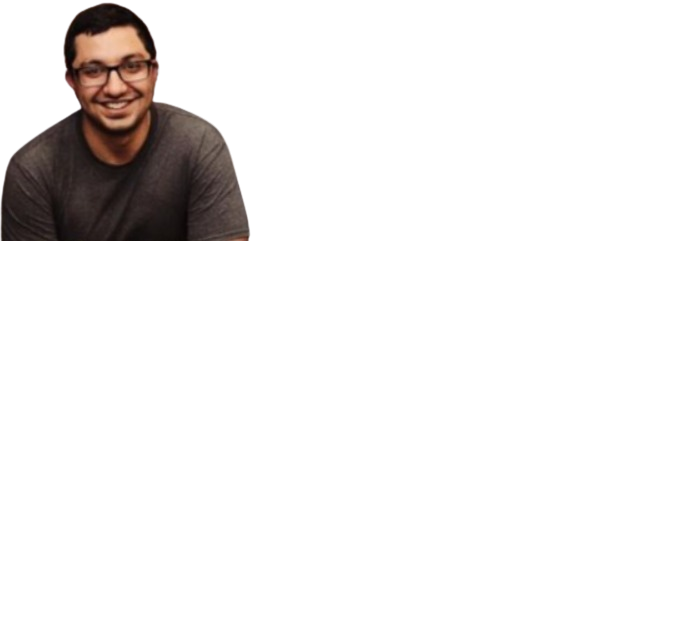
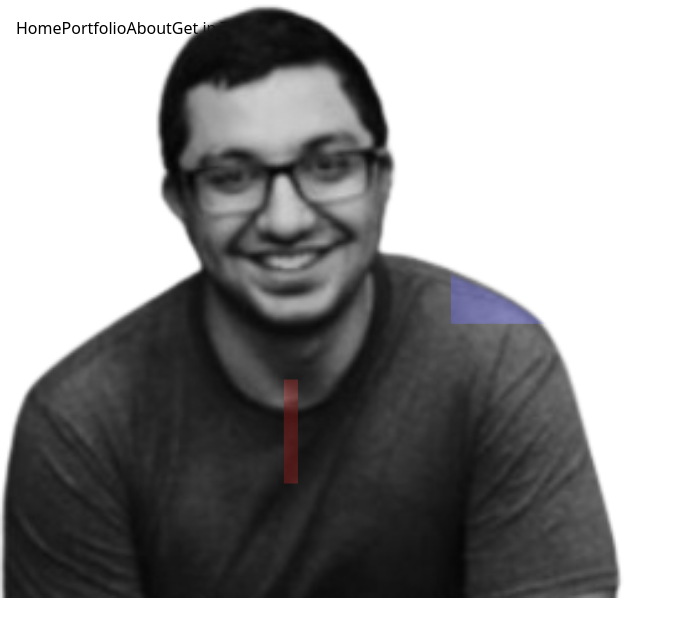
Before and after one commit to primissus/resume-next-v1, a Next.js app: page /en in a window 1280 px wide. Shown: the top 636 px of the page, without its empty margins (0-685 px from the left). Built offline with nearby package versions, Linux system fonts and the light colour scheme.

Commit message:
GlitchImg

```diff
--- a/app/[locale]/page.tsx
+++ b/app/[locale]/page.tsx
@@ -1,6 +1,29 @@
-import Image from 'next/image';
-import profilePicture from '@assets/profile.png';
+import GlitchImg from '@/components/GlitchImg';
+import ImgProfile from '@/assets/profile.png';
+
+function Header() {
+    return (
+        <div className="p-4">
+            <nav>
+                <ul className="flex flex-row">
+                    <li>Home</li>
+                    <li>Portfolio</li>
+                    <li>About</li>
+                    <li>Get in Touch</li>
+                </ul>
+            </nav>
+        </div>
+    );
+}
 
 export default function Home() {
-    return <Image src={profilePicture} alt="" />;
+    console.log('ImgProfile', ImgProfile);
+
+    return (
+        <div>
+            <Header />
+
+            <GlitchImg src={ImgProfile} className="max-w-200-px w-1/2" />
+        </div>
+    );
 }
--- /dev/null
+++ b/components/GlitchImg/index.tsx
@@ -0,0 +1,20 @@
+import Image from 'next/image';
+import clsx from 'clsx';
+
+import TintedImg from '@/components/TintedImg';
+
+import styles from './styles.module.scss';
+
+const GlitchImg = ({ src, className }: any) => {
+
+    return (
+        <div className={styles.imgContainer}>
+            <Image className={clsx(className, 'grayscale')} src={src} alt="" />
+            <TintedImg color="red" className={clsx(className, styles.filterImg)} src={src} alt="" />
+            <TintedImg color="blue" className={clsx(className, styles.filterImg)} src={src} alt="" />
+        </div>
+    );
+}
+
+
+export default GlitchImg;
--- /dev/null
+++ b/components/GlitchImg/styles.module.scss
@@ -0,0 +1,47 @@
+.imgContainerimgContainer {
+    position: relative;
+}
+
+.imgContainer > img {
+    position: absolute;
+    top: 0;
+    left: 0;
+}
+
+img.filterImg {
+     clip-path: inset(100% 100% 100% 100%);
+}
+
+.imgContainer img.filterImg:nth-of-type(2) {
+    top: -8px;
+    left: -8px;
+    animation: svg-glitch-effect-1 2s infinite linear alternate-reverse;
+    animation-delay: 3s;
+}
+
+.imgContainer img.filterImg:nth-of-type(3) {
+    top: 8px;
+    left: 8px;
+    animation: svg-glitch-effect-2 2s infinite linear alternate-reverse;
+    animation-delay: 3s;
+}
+
+$steps: 30;
+
+@keyframes svg-glitch-effect-1{
+    @for $i from 0 through $steps{
+        #{percentage($i*(1/$steps))}{
+            //clip: rect(random(75) + px, 270px, random(75) + px, 0);
+            clip-path: inset(percentage(random(90) / 100) percentage(random(90) / 100) percentage(random(90) / 100) percentage(random(90) / 100));
+        }
+    }
+}
+
+@keyframes svg-glitch-effect-2{
+    @for $i from 0 through $steps{
+        #{percentage($i*(1/$steps))}{
+            //clip: rect(random(75) + px, 270px, random(75) + px, 0);
+            clip-path: inset(percentage(random(90) / 100) percentage(random(90) / 100) percentage(random(90) / 100) percentage(random(90) / 100));
+        }
+    }
+}
--- /dev/null
+++ b/components/TintedImg/index.tsx
@@ -0,0 +1,22 @@
+import Image, { ImageLoaderProps } from 'next/image';
+import clsx from 'clsx';
+import styles from './styles.module.css';
+
+
+export interface TintedImageProps {
+    color: string;
+}
+
+const TintedImage = ({ color, src, className }: any) => {
+    return (
+        <Image
+            src={src}
+            alt=""
+            className={clsx(className, styles.tintedImage)}
+            style={{
+                filter: `brightness(200%) grayscale(100%) opacity(0.3) drop-shadow(0 0 0 ${color})`
+            }} />
+    );
+};
+
+export default TintedImage;
--- /dev/null
+++ b/components/TintedImg/styles.module.css
@@ -0,0 +1,6 @@
+.tintedImage {
+    filter:
+        brightness(200%)
+        grayscale(100%)
+        opacity(0.2);
+}
--- a/package.json
+++ b/package.json
@@ -14,6 +14,7 @@
     "@types/react-dom": "18.2.4",
     "accept-language-parser": "^1.5.0",
     "autoprefixer": "10.4.14",
+    "clsx": "^1.2.1",
     "eslint": "8.41.0",
     "eslint-config-next": "13.4.4",
     "next": "13.4.4",
@@ -22,10 +23,12 @@
     "react-dom": "18.2.0",
     "remark": "^14.0.3",
     "remark-html": "^15.0.2",
+    "styled-components": "6.0.0-rc.5",
     "tailwindcss": "3.3.2",
     "typescript": "5.0.4"
   },
   "devDependencies": {
-    "@types/accept-language-parser": "^1.5.3"
+    "@types/accept-language-parser": "^1.5.3",
+    "sass": "^1.63.6"
   }
 }
--- a/tailwind.config.js
+++ b/tailwind.config.js
@@ -1,3 +1,5 @@
+const colors = require('tailwindcss/colors');
+
 /** @type {import('tailwindcss').Config} */
 module.exports = {
   content: [
@@ -13,6 +15,16 @@ module.exports = {
           'conic-gradient(from 180deg at 50% 50%, var(--tw-gradient-stops))',
       },
     },
+    colors: {
+        ...colors,
+        'darker-blue': '#1c1751',
+        'dark-blue': '#292b79',
+        'blue': '#1d8ac9',
+        'purple': '#6d3194',
+        'pink': '#e73396',
+        'light-pink': '#f06c98',
+        'lighter-pink': '#f491aa',
+    },
   },
   plugins: [],
 }
--- a/tsconfig.json
+++ b/tsconfig.json
@@ -20,13 +20,15 @@
       }
     ],
     "paths": {
+      "@assets/*": ["./assets/*"],
       "@app/*": ["./app/*"],
       "@components/*": ["./components/*"],
       "@server/*": ["./src/server/*"],
       "@src/*": ["./src/*"],
       "@types/*": ["./src/types/*"],
       "@lib/*": ["./lib/*"],
-      "@assets/*": ["./assets/*"]
+      "@assets/*": ["./assets/*"],
+      "@/*": ["./*"]
     }
   },
   "include": ["next-env.d.ts", "**/*.ts", "**/*.tsx", ".next/types/**/*.ts"],
```
Also changed, not shown: 1 other file (tests, documents, lock files or other folders).
